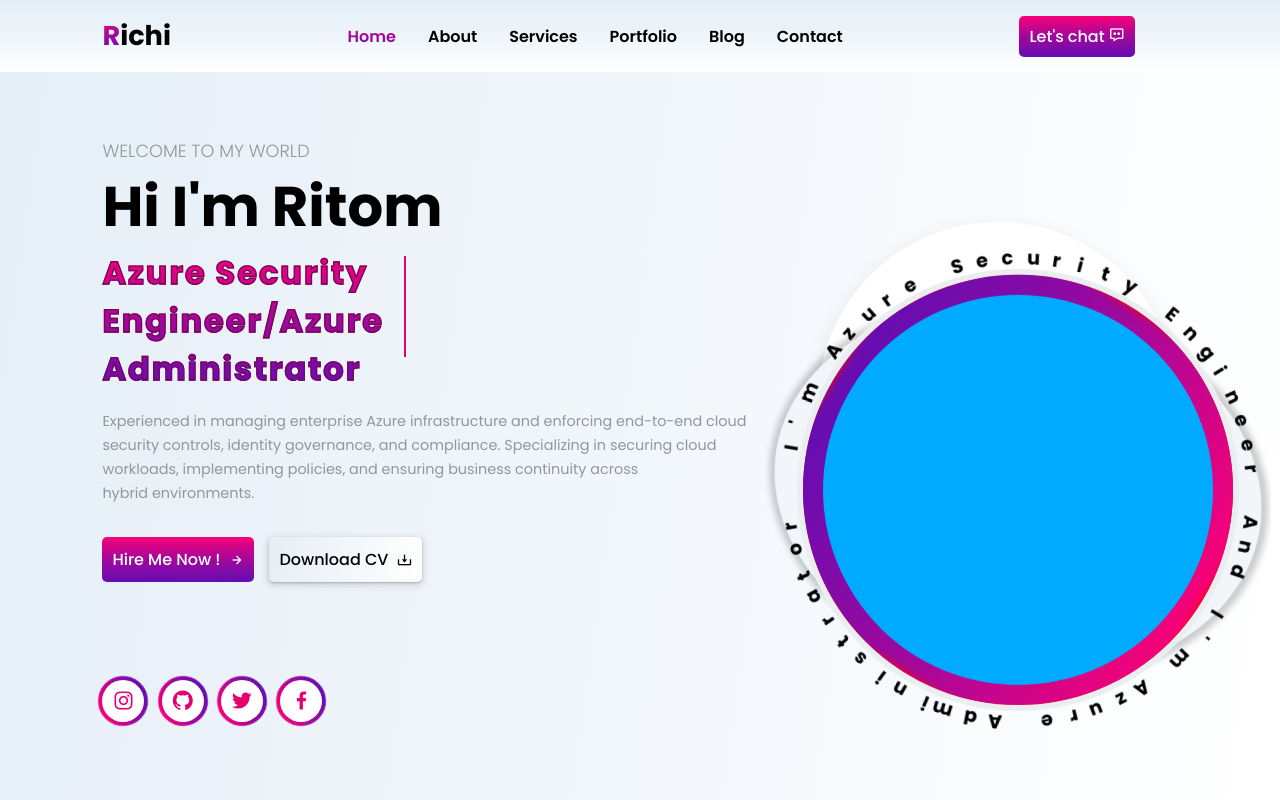
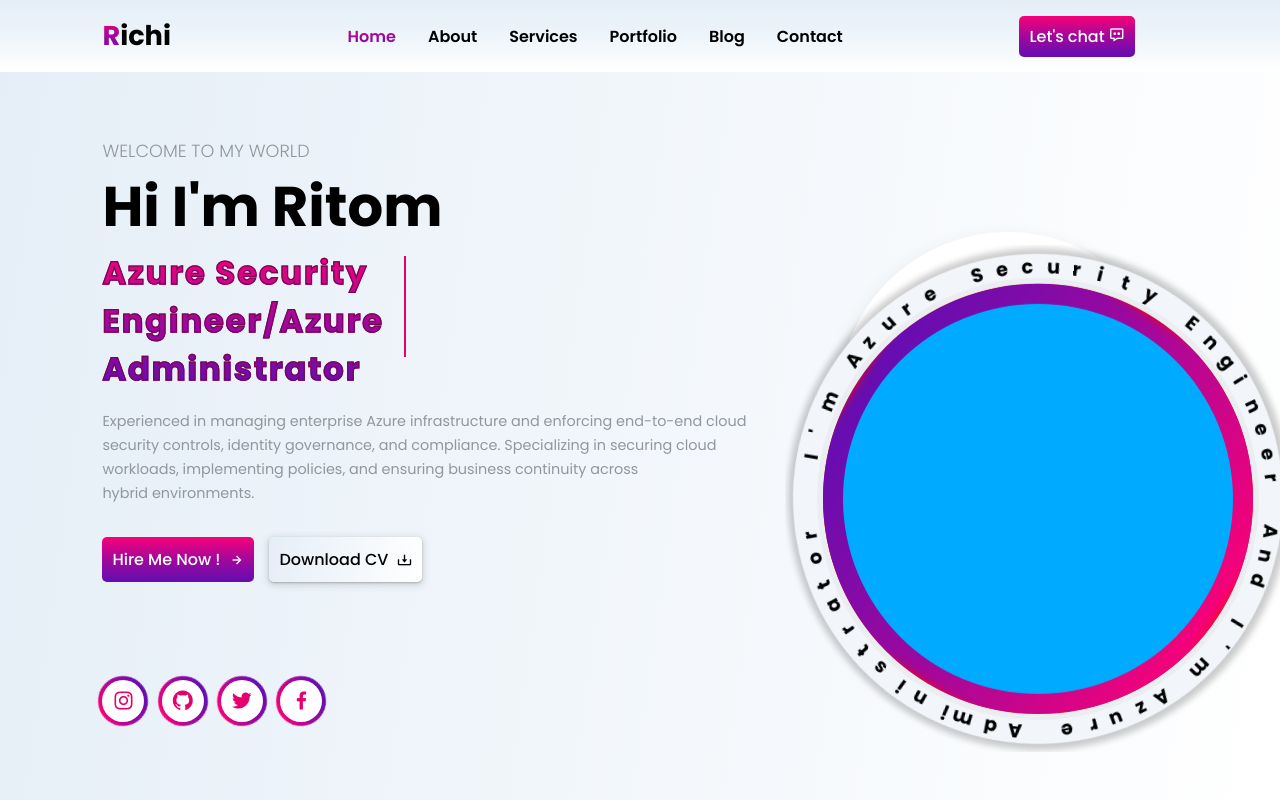
Before and after one commit to Ritom101/Ritom-Portfolio, a plain HTML site: page index.html in a window 1280 px wide. Shown: the top 800 px of the page. Drawn offline with nearby package versions, Linux system fonts and the light colour scheme.

Commit message:
Initial portfolio upload

```diff
--- a/style.css
+++ b/style.css
@@ -282,12 +282,11 @@ section{
 }
 
 .img-hero img{
-    width: 360px;
-    height: 360px;
-    object-fit: cover;
-    object-position: center 15px;  /* Adjusts image downward */
+    width: 340px;
+    height: 340px;
+    object-fit: contain; /* key for perfect fit */
     border-radius: 50%;
-    background: white;
+    background: white;  /* fallback for transparent PNGs */
     box-shadow: 0 8px 20px rgba(0, 0, 0, 0.1);
     z-index: 10;
 }
@@ -334,7 +333,7 @@ section{
 
 .rotate-text .text{
     position: absolute;
-    width: 370px;
+    width: 490px;
     height: 490px;
     background: #f2f6fb;
     border-radius: 50%;
```
